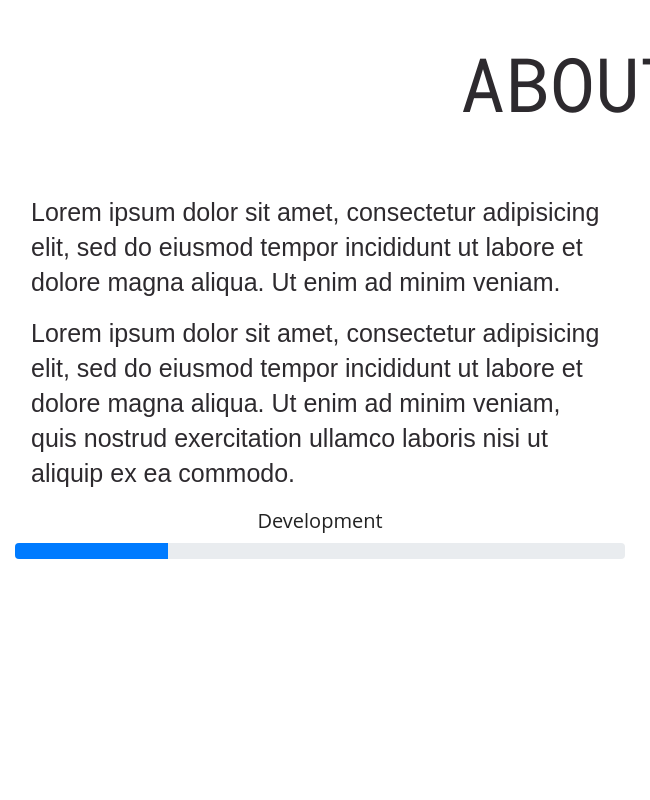
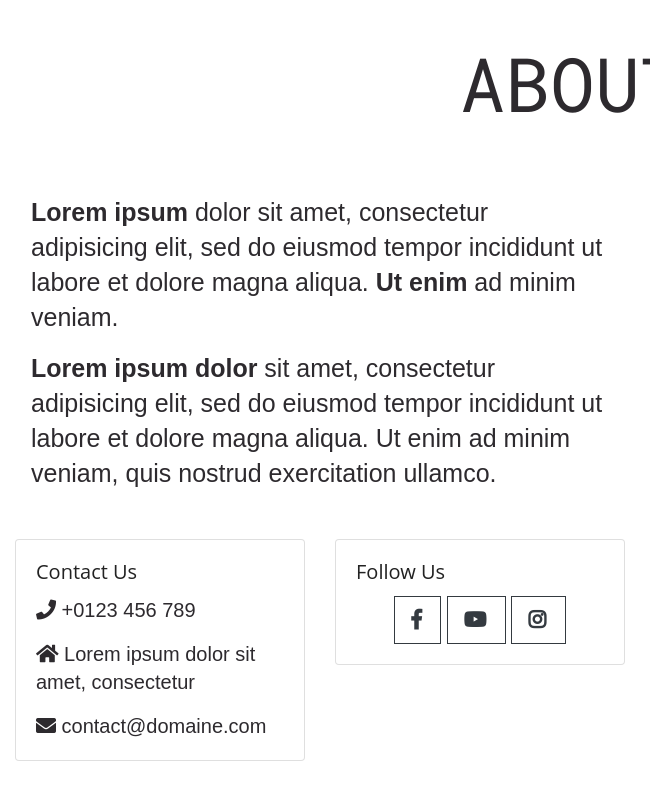
Before and after one commit to Gitzak/webdesign, a plain HTML site: page index.html in a window 1280 px wide. Shown: the part 860-1660 px from the top of the page, 0-650 px from the left. Before the commit the page ends 1560 px from the top, so only its background shows below. Drawn offline with Linux system fonts and the light colour scheme; grey boxes are pictures that could not be loaded; a web font is replaced by a local one.

Commit message:
gitzak
version 2, home and about sass

```diff
--- a/assets/stylesheets/pages/_home.scss
+++ b/assets/stylesheets/pages/_home.scss
@@ -184,3 +184,8 @@
 .bg_dark {
     background-color : $bg-light-grey !important;
 }
+.card {
+    .card-text, a {
+        font-size : rem(20) !important;
+    }
+}
--- a/index.html
+++ b/index.html
@@ -7,6 +7,9 @@
 
     <!-- Bootstrap core CSS -->
     <link rel="stylesheet" href="assets/css/bootstrap.min.css">
+
+    <!-- fontawsome -->
+    <link rel="stylesheet" href="https://use.fontawesome.com/releases/v5.5.0/css/all.css" integrity="sha384-B4dIYHKNBt8Bc12p+WXckhzcICo0wtJAoU8YZTY5qE0Id1GSseTk6S+L3BlXeVIU" crossorigin="anonymous">
 
     <!-- Custom styles for this template -->
     <link rel="stylesheet" href="assets/css/main.css">
@@ -63,16 +66,33 @@
       </div>
       <div class="row justify-content-center">
         <div class="col-md-6 text-center">
-          <p class="lead px-3 text-left">Lorem ipsum dolor sit amet, consectetur adipisicing elit, sed do eiusmod
-          tempor incididunt ut labore et dolore magna aliqua. Ut enim ad minim veniam.</p>
-          <p class="lead px-3 text-left">Lorem ipsum dolor sit amet, consectetur adipisicing elit, sed do eiusmod
-          tempor incididunt ut labore et dolore magna aliqua. Ut enim ad minim veniam,
-          quis nostrud exercitation ullamco laboris nisi ut aliquip ex ea commodo.</p>
-          <label class="text-left">Development</label>
-          <div class="progress">
+          <p class="lead px-3 text-left"><span class="font-weight-bold">Lorem ipsum</span> dolor sit amet, consectetur adipisicing elit, sed do eiusmod
+          tempor incididunt ut labore et dolore magna aliqua. <span class="font-weight-bold">Ut enim</span> ad minim veniam.</p>
+          <p class="lead px-3 text-left"><span class="font-weight-bold">Lorem ipsum dolor</span> sit amet, consectetur adipisicing elit, sed do eiusmod
+          tempor incididunt ut labore et dolore magna aliqua. Ut enim ad minim veniam, quis nostrud exercitation ullamco.</p>
+          <div class="row mt-5">
+            <div class="col-sm-12 col-md-6">
+              <div class="card" style="width: 100%;">
+                <div class="card-body text-left">
+                  <h5 class="card-title ">Contact Us</h5>
+                  <p class="card-text"><i class="fas fa-phone"></i> +0123 456 789</p>
+                  <p class="card-text"><i class="fas fa-home"></i> Lorem ipsum dolor sit amet, consectetur</p>
+                  <p class="card-text"><i class="fas fa-envelope"></i> contact@domaine.com</p>
+                </div>
+              </div>
+            </div>
+            <div class="col-sm-12 col-md-6">
+               <div class="card" style="width: 100%;">
+                <div class="card-body">
+                  <h5 class="card-title text-left">Follow Us</h5>
+                  <a href="#" class="btn btn-outline-dark btn-lg" role="button" aria-pressed="true"><i class="fab fa-facebook-f"></i></a>
+                  <a href="#" class="btn btn-outline-dark btn-lg" role="button" aria-pressed="true"><i class="fab fa-youtube"></i></a>
+                  <a href="#" class="btn btn-outline-dark btn-lg" role="button" aria-pressed="true"><i class="fab fa-instagram"></i></a>
+                </div>
+              </div>
+            </div>
+          </div>
 
-            <div class="progress-bar" role="progressbar" style="width: 25%" aria-valuenow="25" aria-valuemin="0" aria-valuemax="100"></div>
-          </div>
         </div>
         <div class="col-md-6 text-center">
           <img class="w-100 justify-content-center" src="assets/img/about-us.jpg" alt="">
```
Also changed, not shown: assets/css/main.css, 1 other file.
